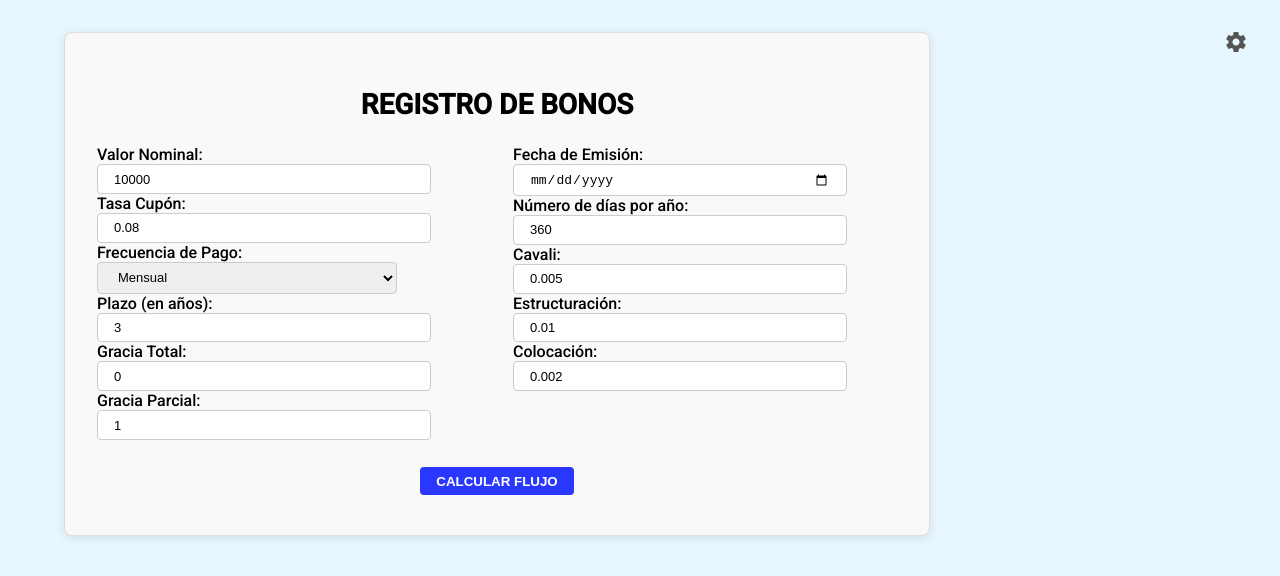
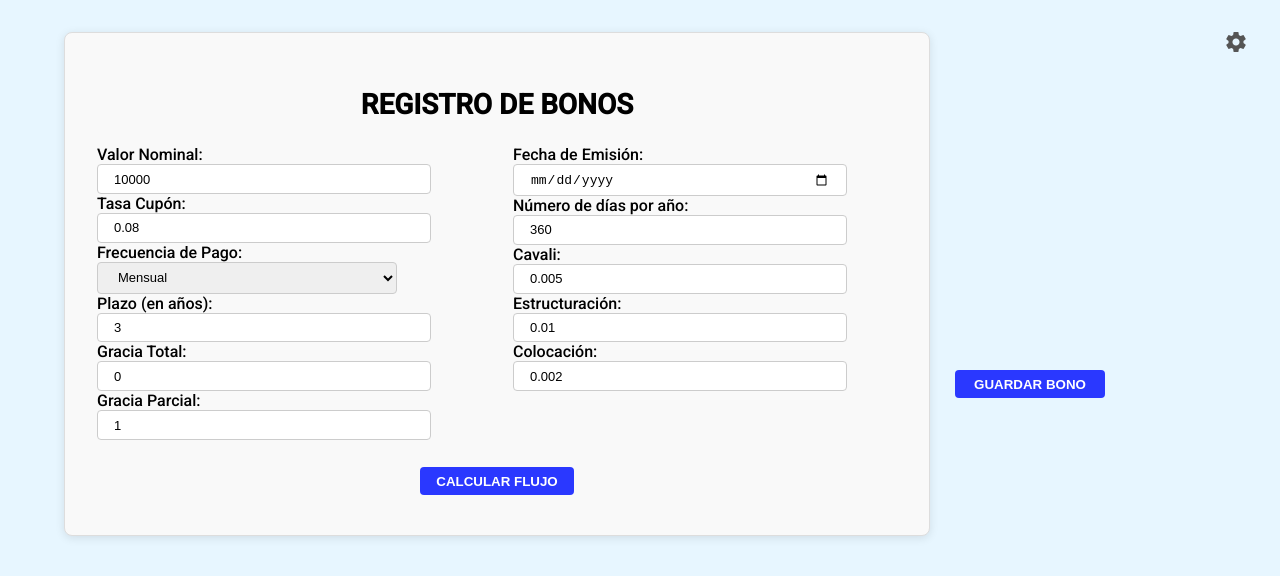
Before and after one commit to PayTrackGroup04/Fronted, an Angular app: page /registro in a window 1280 px wide. Shown: the top 576 px of the page. Built offline with nearby package versions, Linux system fonts and the light colour scheme.

Commit message:
feat: add button 'guardar bono'

```diff
--- a/src/app/app.component.ts
+++ b/src/app/app.component.ts
@@ -3,14 +3,17 @@ import {NavbarComponent} from './navbar/navbar.component';
 import {NavigationEnd, Router, RouterOutlet} from '@angular/router';
 import {filter} from 'rxjs';
 import {NgIf} from '@angular/common';
+import { HttpClientModule } from '@angular/common/http';
 
 @Component({
   selector: 'app-root',
   templateUrl: './app.html',
+  standalone: true,
   imports: [
     NavbarComponent,
     RouterOutlet,
-    NgIf
+    NgIf,
+    HttpClientModule,
   ],
   styleUrls: ['./app.css']
 })
--- a/src/app/app.config.ts
+++ b/src/app/app.config.ts
@@ -1,7 +1,11 @@
 import { ApplicationConfig, provideZoneChangeDetection } from '@angular/core';
 import { provideRouter } from '@angular/router';
 import {routes} from './app.routes';
+import { provideHttpClient } from '@angular/common/http';
 
 export const appConfig: ApplicationConfig = {
-  providers: [provideZoneChangeDetection({ eventCoalescing: true }), provideRouter(routes)]
+  providers: [provideZoneChangeDetection({ eventCoalescing: true }),
+    provideRouter(routes),
+    provideHttpClient(),
+  ]
 };
--- a/src/app/app.routes.ts
+++ b/src/app/app.routes.ts
@@ -11,6 +11,12 @@ export const routes: Routes = [
   { path: 'login', component: LoginComponent },
   { path: 'nosotros', component: NosotrosComponent },
   { path: 'precio', component: PrecioComponent },
-  { path: 'registro', component: RegistroBonoComponent }
+  {
+    path: 'registro',
+    loadComponent: () =>
+      import('./calcular-bono/pages/registro-bono.component/registro-bono.component').then(
+        (m) => m.RegistroBonoComponent
+      )
+  }
   // { path: '**', redirectTo: '' }
 ];
--- a/src/app/calcular-bono/pages/registro-bono.component/registro-bono.component.css
+++ b/src/app/calcular-bono/pages/registro-bono.component/registro-bono.component.css
@@ -146,3 +146,19 @@ th {
         grid-template-columns: 1fr;
     }
 }
+
+.contenedor-boton-guardar {
+  position: relative;
+  background: none;
+  border: none;
+  box-shadow: none;
+  padding: 0;
+}
+
+.boton-guardar{
+  position: absolute;
+  bottom: 170px;
+  right: 175px;
+  z-index: 1000;
+  color: #ffffff;
+}
--- a/src/app/calcular-bono/pages/registro-bono.component/registro-bono.component.html
+++ b/src/app/calcular-bono/pages/registro-bono.component/registro-bono.component.html
@@ -138,6 +138,10 @@
   </div>
 </div>
 
+<div class="contenedor-boton-guardar">
+  <button class="boton-guardar" type="button" (click)="guardarBono()">GUARDAR BONO</button>
+</div>
+
 <app-configuration (openPopup)="abrirConfiguracion()"></app-configuration>
 
 <app-configuration-popup
--- a/src/app/calcular-bono/pages/registro-bono.component/registro-bono.component.ts
+++ b/src/app/calcular-bono/pages/registro-bono.component/registro-bono.component.ts
@@ -5,13 +5,15 @@ import {Bono} from '../../model/bono.entity';
 import {FlujoBono} from '../../model/flujo-bono.entity';
 import {ConfigurationComponent} from '../../components/configuration.component/configuration.component';
 import {ConfigurationPopupComponent} from '../../components/configuration-popup.component/configuration-popup.component';
+import {BonoService} from '../../services/bono.service';
+import { HttpClientModule } from '@angular/common/http';
 
 @Component({
   selector: 'app-registro-bono',
   templateUrl: './registro-bono.component.html',
   styleUrls: ['./registro-bono.component.css'],
   standalone: true,
-  imports: [CommonModule, FormsModule, ConfigurationComponent, ConfigurationPopupComponent]
+  imports: [CommonModule, FormsModule, ConfigurationComponent, ConfigurationPopupComponent, HttpClientModule]
 
 })
 export class RegistroBonoComponent {
@@ -41,6 +43,15 @@ export class RegistroBonoComponent {
   convexidad = 0;
 
   mostrarPopup = false;
+
+  constructor(private bonoService: BonoService) {}
+
+  guardarBono() {
+    this.bonoService.guardarBono(this.bono).subscribe({
+      next: () => alert('¡Bono guardado exitosamente!'),
+      error: () => alert('Error al guardar el bono')
+    });
+  }
 
   abrirConfiguracion() {
     this.mostrarPopup = true;
--- /dev/null
+++ b/src/app/calcular-bono/services/bono.service.ts
@@ -0,0 +1,17 @@
+import { Injectable } from '@angular/core';
+import {HttpClient} from '@angular/common/http';
+import {Bono} from '../model/bono.entity';
+import {Observable} from 'rxjs';
+
+@Injectable({
+  providedIn: 'root'
+})
+export class BonoService {
+  private apiUrl = 'http://localhost:3000/bonos';
+
+  constructor(private http: HttpClient) {}
+
+  guardarBono(bono: Bono): Observable<any> {
+    return this.http.post(this.apiUrl, bono);
+  }
+}
--- a/src/main.ts
+++ b/src/main.ts
@@ -1,10 +1,7 @@
 import { bootstrapApplication } from '@angular/platform-browser';
 import { AppComponent } from './app/app.component';
-import { provideRouter } from '@angular/router';
-import { routes } from './app/app.routes';
-import { importProvidersFrom } from '@angular/core';
-import { FormsModule } from '@angular/forms';
 import {appConfig} from './app/app.config';
+import { provideHttpClient } from '@angular/common/http';
 
 bootstrapApplication(AppComponent, appConfig)
   .catch((err) => console.error(err));
```
Also changed, not shown: 1 other file (tests, documents, lock files or other folders).
